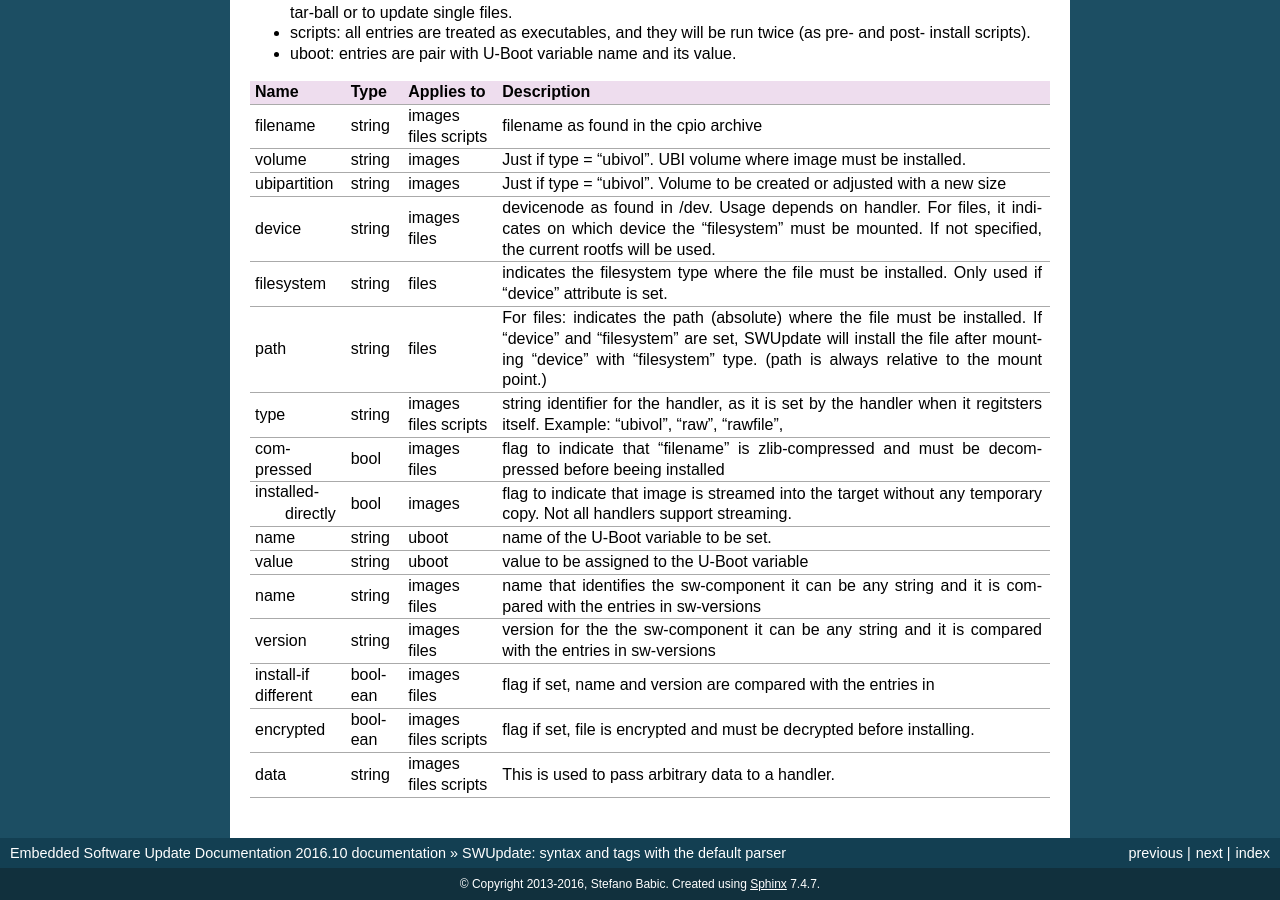
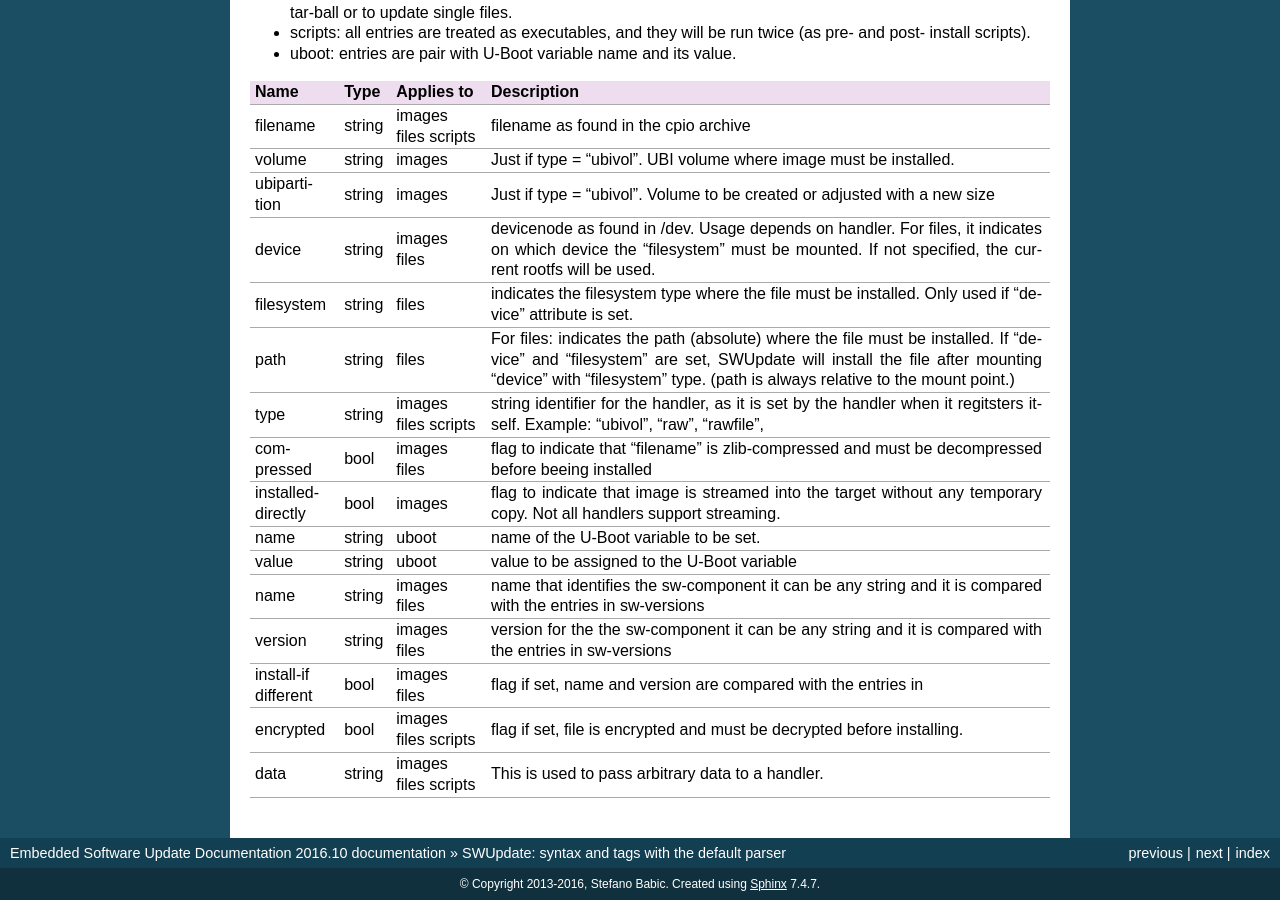
Before and after one commit to sbabic/swupdate, a Sphinx documentation site: the page built from doc/source/sw-description.rst, in a window 1280 px wide and 900 px high, scrolled down 7851 px. Built offline with Sphinx 7.4.7, drawn with Linux system fonts in a browser that asks for light colours; formulas are drawn with MathJax 3.

Commit message:
doc: slight changes in the attribute table
Signed-off-by: Stefano Babic <sbabic@denx.de>

```diff
--- a/doc/source/sw-description.rst
+++ b/doc/source/sw-description.rst
@@ -543,6 +543,9 @@ There are 4 main sections inside sw-description:
   be run twice (as pre- and post- install scripts).
 - uboot: entries are pair with U-Boot variable name and its value.
 
+.. table:: Attributes
+        ::widths: grid
+
 +-------------+----------+------------+---------------------------------------+
 |  Name       |  Type    | Applies to |  Description                          |
 +=============+==========+============+=======================================+
@@ -586,7 +589,7 @@ There are 4 main sections inside sw-description:
 |             |          |            | decompressed before beeing installed  |
 +-------------+----------+------------+---------------------------------------+
 | installed-  | bool     | images     | flag to indicate that image is        |
-|  directly   |          |            | streamed into the target without any  |
+| directly    |          |            | streamed into the target without any  |
 |             |          |            | temporary copy. Not all handlers      |
 |             |          |            | support streaming.                    |
 +-------------+----------+------------+---------------------------------------+
@@ -605,11 +608,11 @@ There are 4 main sections inside sw-description:
 |             |          |            | compared with the entries in          |
 |             |          |            | sw-versions                           |
 +-------------+----------+------------+---------------------------------------+
-| install-if  | boolean  | images     | flag                                  |
+| install-if  | bool     | images     | flag                                  |
 | different   |          | files      | if set, name and version are          |
 |             |          |            | compared with the entries in          |
 +-------------+----------+------------+---------------------------------------+
-| encrypted   | boolean  | images     | flag                                  |
+| encrypted   | bool     | images     | flag                                  |
 |             |          | files      | if set, file is encrypted             |
 |             |          | scripts    | and must be decrypted before          |
 |             |          |            | installing.                           |
```
